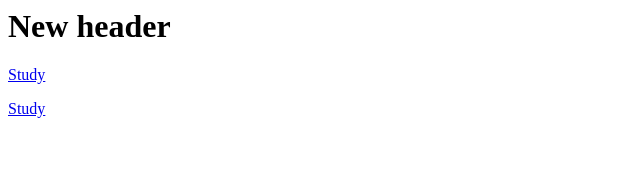
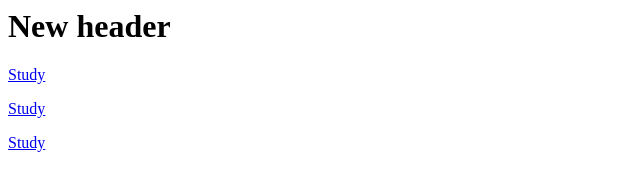
Before and after one commit to fomab/fomab.github.io, a plain HTML site: page docs/index.html in a window 1280 px wide. Shown: the full height of the page, 0-640 px from the left. Drawn offline with Linux system fonts and the light colour scheme.

```diff
--- a/docs/index.html
+++ b/docs/index.html
@@ -6,5 +6,6 @@
    <h1>New header</h1>
    <p><a href="study/index.html">Study</a></p>
    <p><a href="study/index.html">Study</a></p>
+   <p><a href="study/index.html">Study</a></p>
 </body>
 </html>
```
